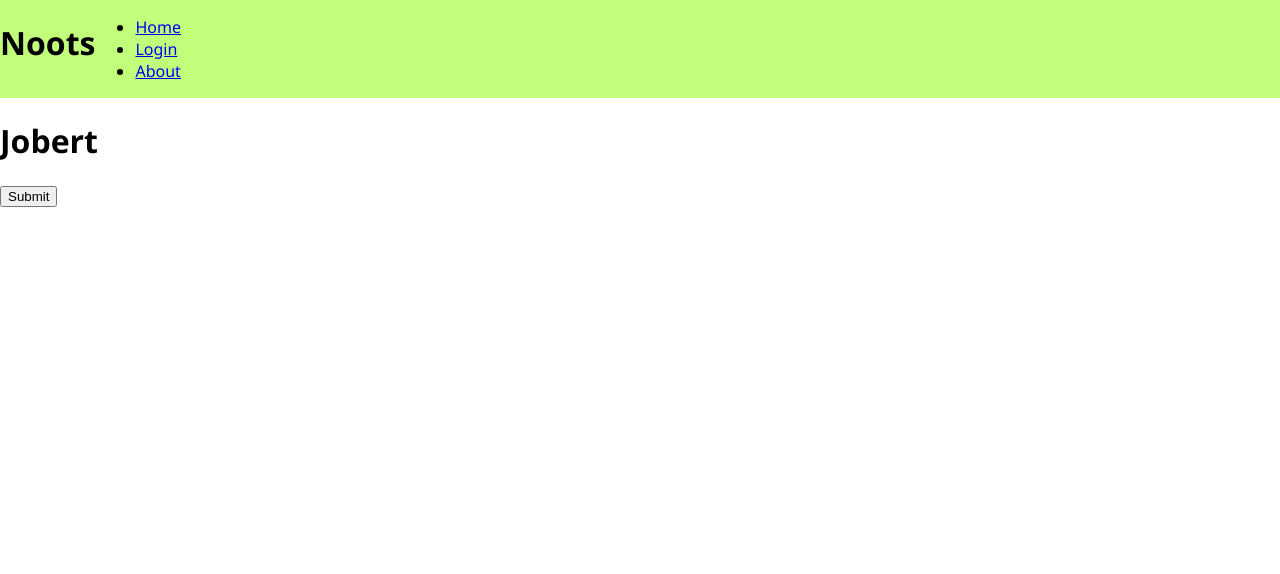
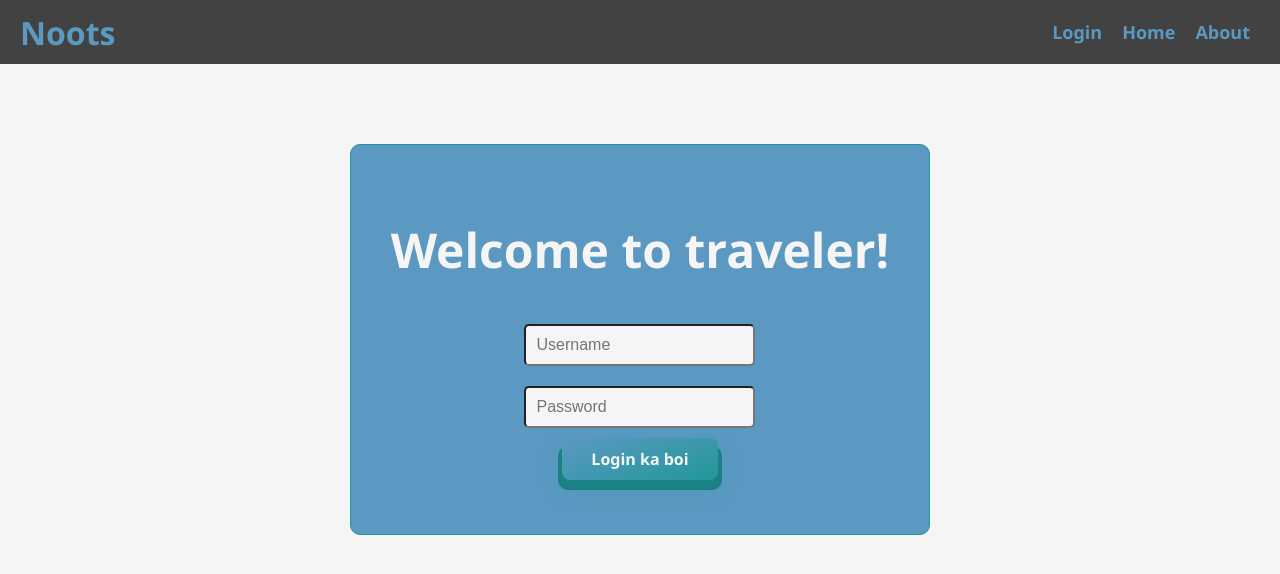
Before and after one commit to mecsung/CTAPDEVL-BSCS231A, a React (Create React App) app in the folder client/: page / in a window 1280 px wide. Shown: the top 574 px of the page. Built offline with nearby package versions, Linux system fonts and the light colour scheme.

Commit message:
Implementing styling to index.css
- Fixed landing, home, and about
- Added a button from online
- Added some additional class names to be more specific in styling

```diff
--- a/client/package.json
+++ b/client/package.json
@@ -9,7 +9,7 @@
     "@testing-library/user-event": "^13.5.0",
     "react": "^19.2.4",
     "react-dom": "^19.2.4",
-    "react-router-dom": "^7.13.1",
+    "react-router-dom": "^7.13.2",
     "react-scripts": "5.0.1",
     "web-vitals": "^2.1.4"
   },
--- a/client/src/App.js
+++ b/client/src/App.js
@@ -13,11 +13,11 @@ function App() {
           <Routes>
             <Route
               path='/'
-              element={<Home />}
+              element={<Landing />}
             />
             <Route
-              path='/Landing'
-              element={<Landing />}
+              path='/Home'
+              element={<Home />}
             />
             <Route
               path='/About'
--- a/client/src/components/navbar.js
+++ b/client/src/components/navbar.js
@@ -3,11 +3,11 @@ import { Link } from 'react-router-dom';
 const navbar = () => {
     return (
         <header>
-            <div className="container">
+            <div className="navbar-container">
                 <h1>Noots</h1>
                 <ul>
-                    <li><Link to="/">Home</Link></li>
-                    <li><Link to="/Landing">Login</Link></li>
+                    <li><Link to="/">Login</Link></li>
+                    <li><Link to="/Home">Home</Link></li>
                     <li><Link to="/About">About</Link></li>
                 </ul>
             </div>
--- a/client/src/index.css
+++ b/client/src/index.css
@@ -1,9 +1,9 @@
 :root {
-  --primary-color: rgb(255, 225, 93);
-  --secondary-color: rgb(255, 27, 27);
-  --background-color: rgb(255, 255, 255);
-  --navbar-color: rgb(193, 255, 122);
-  --text-color: rgb(255, 174, 0);
+  --primary-color: #5B99C2;
+  --secondary-color: #229799;
+  --background-color: #F5F5F5;
+  --navbar-color: #424242;
+  --text-color: #f5f5f5;
 }
 
 body {
@@ -16,8 +16,192 @@ header {
   background-color: var(--navbar-color);
 }
 
-header .container {
+header .navbar-container {
   margin: 0 auto;
-  height: auto;
+  height: 4rem;
   display: flex;
+  text-decoration: none;
+  align-items: center;
+  justify-content: space-between;
 }
+
+header .navbar-container h1 {
+  color: var(--primary-color);
+  margin: 0;
+  padding-left: 20px;
+}
+
+header .navbar-container ul {
+  list-style: none;
+  display: flex;
+  align-items: center;
+  padding: 0 20px;
+}
+
+header .navbar-container ul li {
+  margin: 0 10px;
+  font-size: 18px;
+  font-weight: bold;
+}
+
+header .navbar-container ul li a {
+  text-decoration: none;
+  color: var(--primary-color);
+}
+
+.landing {
+  display: flex;
+  flex-direction: column;
+  align-items: center;
+  justify-content: center;
+}
+
+.landing .land-container {
+  display: flex;
+  flex-direction: column;
+  align-items: center;
+  justify-content: center;
+  border: 1px solid var(--secondary-color);
+  background-color: var(--primary-color);
+  padding: 40px;
+  margin: 5em;
+  border-radius: 10px;
+}
+
+.landing h1 {
+  font-size: 48px;
+  color: var(--text-color);
+}
+
+.landing input {
+  padding: 10px;
+  margin: 10px;
+  font-size: 16px;
+  border-radius: 5px;
+  background-color: var(--background-color);
+}
+
+/* From Uiverse.io by njesenberger */
+.landing button {
+  padding: 10px 20px;
+  font-size: 16px;
+  background-color: var(--background-color);
+  border: 1px solid var(--secondary-color);
+  border-radius: 5px;
+  cursor: pointer;
+}
+
+.landing .button {
+  appearance: none;
+  position: relative;
+  border: 0;
+  padding: 0 10px 14px;
+  min-width: 11em;
+  background: transparent;
+  font: inherit;
+  cursor: pointer;
+}
+
+.landing .button-top {
+  position: relative;
+  z-index: 1;
+  display: flex;
+  align-items: center;
+  justify-content: center;
+  padding: 10px 18px;
+  border-radius: 8px;
+  font-weight: 700;
+  color: #f5f5f5;
+  background: linear-gradient(160deg, var(--primary-color), var(--secondary-color));
+  box-shadow: 0 8px 18px rgba(34, 151, 153, 0.35);
+  transform: translateY(0);
+  transition: transform 0.22s ease, box-shadow 0.22s ease, filter 0.22s ease;
+}
+
+.landing .button-bottom {
+  position: absolute;
+  z-index: 0;
+  left: 6px;
+  right: 6px;
+  bottom: 4px;
+  height: calc(100% - 12px);
+  border-radius: 10px;
+  background: #1c7d7f;
+  transition: transform 0.22s ease;
+}
+
+.landing .button-base {
+  position: absolute;
+  z-index: -1;
+  left: 0;
+  right: 0;
+  bottom: 0;
+  height: calc(100% - 4px);
+  border-radius: 12px;
+  background: rgba(66, 66, 66, 0.25);
+}
+
+.landing .button:hover {
+  animation-play-state: paused;
+}
+
+.landing .button:hover .button-top {
+  transform: translateY(-3px);
+  box-shadow: 0 12px 22px rgba(34, 151, 153, 0.45);
+  filter: brightness(1.04);
+}
+
+.landing .button:hover .button-bottom {
+  transform: translateY(2px);
+}
+
+.landing .button:active .button-top {
+  transform: translateY(5px);
+  box-shadow: 0 6px 12px rgba(34, 151, 153, 0.25);
+}
+
+.landing .button:active .button-bottom {
+  transform: translateY(-2px);
+}
+
+@keyframes button-float {
+
+  0%,
+  100% {
+    transform: translateY(0);
+  }
+
+  50% {
+    transform: translateY(-4px);
+  }
+}
+
+.home {
+  display: flex;
+  flex-direction: column;
+  align-items: center;
+  justify-content: center;
+}
+
+.home h1 {
+  font-size: 32px;
+  color: var(--primary-color);
+}
+
+.about {
+  display: flex;
+  flex-direction: column;
+  align-items: center;
+  justify-content: center;
+}
+
+.about h1 {
+  font-size: 32px;
+  color: var(--primary-color);
+}
+
+.about p {
+  max-width: 50em;
+  text-align: center;
+  font-size: 18px;
+}
--- a/client/src/pages/About.js
+++ b/client/src/pages/About.js
@@ -1,7 +1,7 @@
 const About = () => {
     return (
         <div className="about">
-            <h1>About jompitecus Erectus</h1>
+            <h1>About the greatest app ever!</h1>
             <p>
                 Lorem Ipsum is simply dummy text of the printing and typesetting industry. Lorem Ipsum has been the industry's standard dummy text ever since the 1500s, when an unknown printer took a galley of type and scrambled it to make a type specimen book. It has survived not only five centuries, but also the leap into electronic typesetting, remaining essentially unchanged. It was popularised in the 1960s with the release of Letraset sheets containing Lorem Ipsum passages, and more recently with desktop publishing software like Aldus PageMaker including versions of Lorem Ipsum.
             </p>
--- a/client/src/pages/Home.js
+++ b/client/src/pages/Home.js
@@ -1,8 +1,8 @@
 const Home = () => {
     return (
         <div className="home">
-            <h1>Jobert</h1>
-            <button>Submit</button>
+            <h1>Welcome to your NootsApp!</h1>
+            <p>This is where you will create your notes you sir.</p>
         </div>
     )
 }
--- a/client/src/pages/Landing.js
+++ b/client/src/pages/Landing.js
@@ -1,10 +1,16 @@
 const Landing = () => {
     return (
         <div className="landing">
-            <h1>Welcome to noots</h1>
-            <input type="text" placeholder="Username" />
-            <input type="password" placeholder="Password" />
-            <button type="submit">Login ka boi</button>
+            <div className="land-container">
+                <h1>Welcome to traveler!</h1>
+                <input type="text" placeholder="Username" />
+                <input type="password" placeholder="Password" />
+                <button type="submit" className="button">
+                    <div className="button-top">Login ka boi</div>
+                    <div className="button-bottom"></div>
+                    <div className="button-base"></div>
+                </button>
+            </div>
         </div>
     );
 }
```
Also changed, not shown: 1 other file (tests, documents, lock files or other folders).
